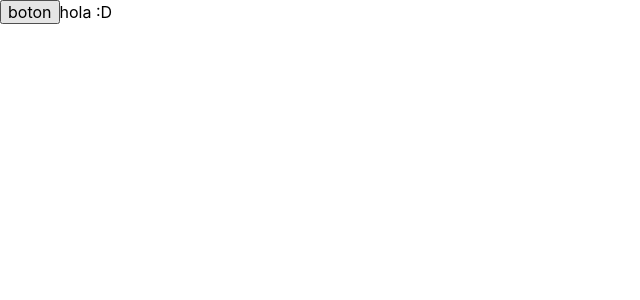
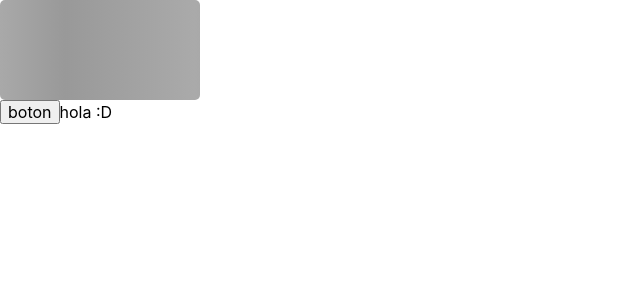
Before and after one commit to JABvzla/css-grid-layouts, a Next.js app: page / in a window 1280 px wide. Shown: the top 300 px of the page, without its empty margins (0-640 px from the left). Built offline with nearby package versions, Linux system fonts and the light colour scheme.

Commit message:
add placeholder

```diff
--- /dev/null
+++ b/atoms/index.ts
@@ -0,0 +1 @@
+export * from "./place-holder";
--- /dev/null
+++ b/atoms/place-holder/index.tsx
@@ -0,0 +1,28 @@
+import styled from "styled-components";
+
+export interface PlaceHolderProps {
+  children?: JSX.Element | JSX.Element[];
+  width: number;
+  height: number;
+  round?: string;
+}
+
+export function PlaceHolder(props: PlaceHolderProps): JSX.Element {
+  return <StyledPlaceHolder {...props} />;
+}
+
+const StyledPlaceHolder = styled.div(
+  ({ theme, width, height, round = "0px" }: GlobalTheme & PlaceHolderProps) => `
+    width: ${theme.unit(width)};
+    height: ${theme.unit(height)};
+    background: linear-gradient(90deg, ${theme.placeholder.secondary} 0%, ${theme.placeholder.primary} 35%, ${theme.placeholder.secondary} 100%);
+    background-repeat: repeat;
+    animation: skeleton .8s infinite linear;
+    border-radius: ${theme.round[round]};
+
+    @keyframes skeleton {
+      from { background-position: 0% 0px; }
+      to { background-position: ${theme.unit(width)} 0px; }
+    }
+  `
+);
--- a/pages/index.tsx
+++ b/pages/index.tsx
@@ -1,5 +1,6 @@
 import Head from "next/head";
 import { ReactNode } from "react";
+import { PlaceHolder } from "../atoms";
 
 export default function Home(): ReactNode {
   return (
@@ -10,6 +11,7 @@ export default function Home(): ReactNode {
       </Head>
 
       <main>
+        <PlaceHolder width={50} height={25} round={"sm"} />
         <button>boton</button>
         hola :D
       </main>
--- a/styles/theme.ts
+++ b/styles/theme.ts
@@ -1,5 +1,14 @@
-export const theme = {
+import { Theme } from "../types/theme";
+
+export const theme: Theme = {
+  round: {
+    sm: "5px",
+  },
   unit: (s: number): string => `${s * 4}px`,
+  placeholder: {
+    primary: "#999",
+    secondary: "#aaa",
+  },
   background: {
     colors: {
       primary: "#333",
```
Also changed, not shown: types/theme.d.ts (added, +29 -0 lines).
